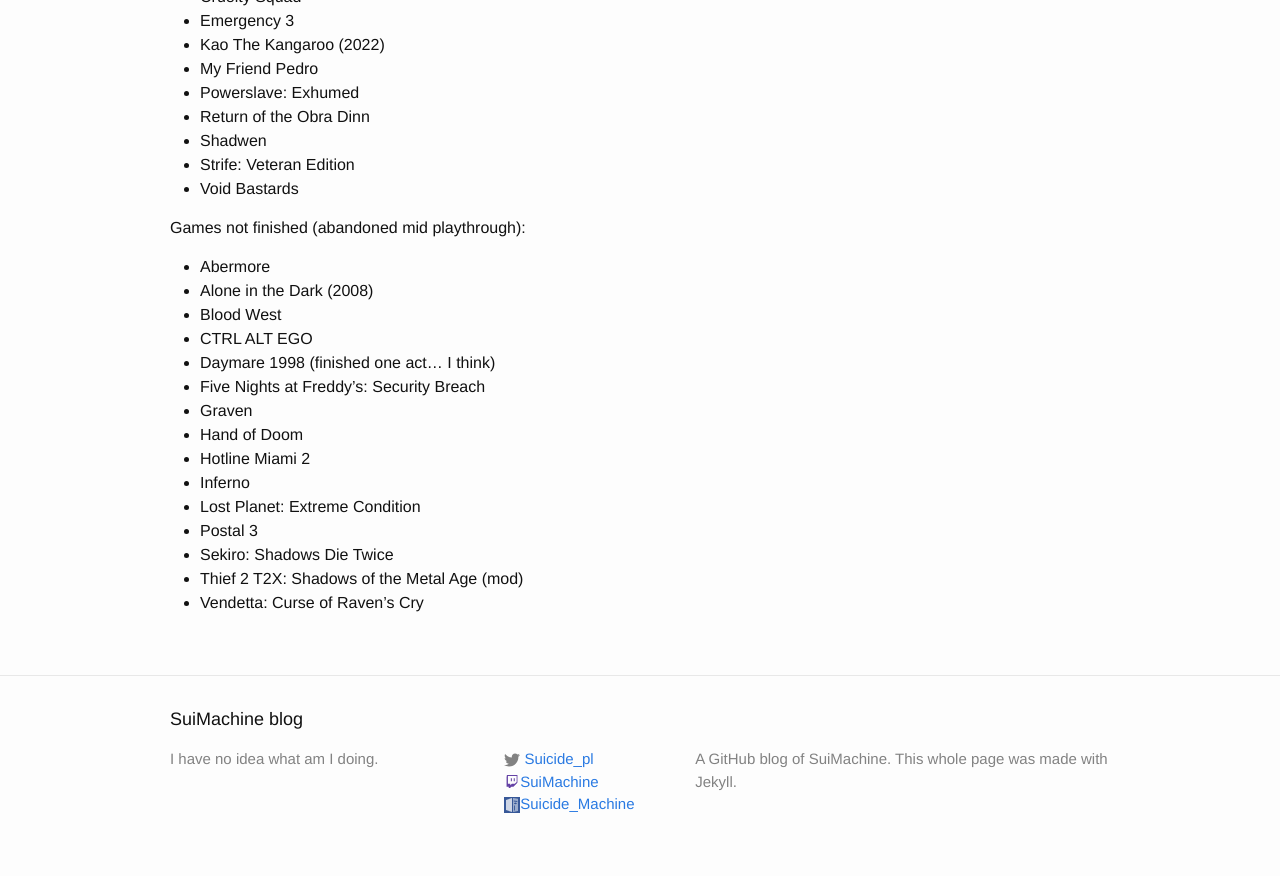
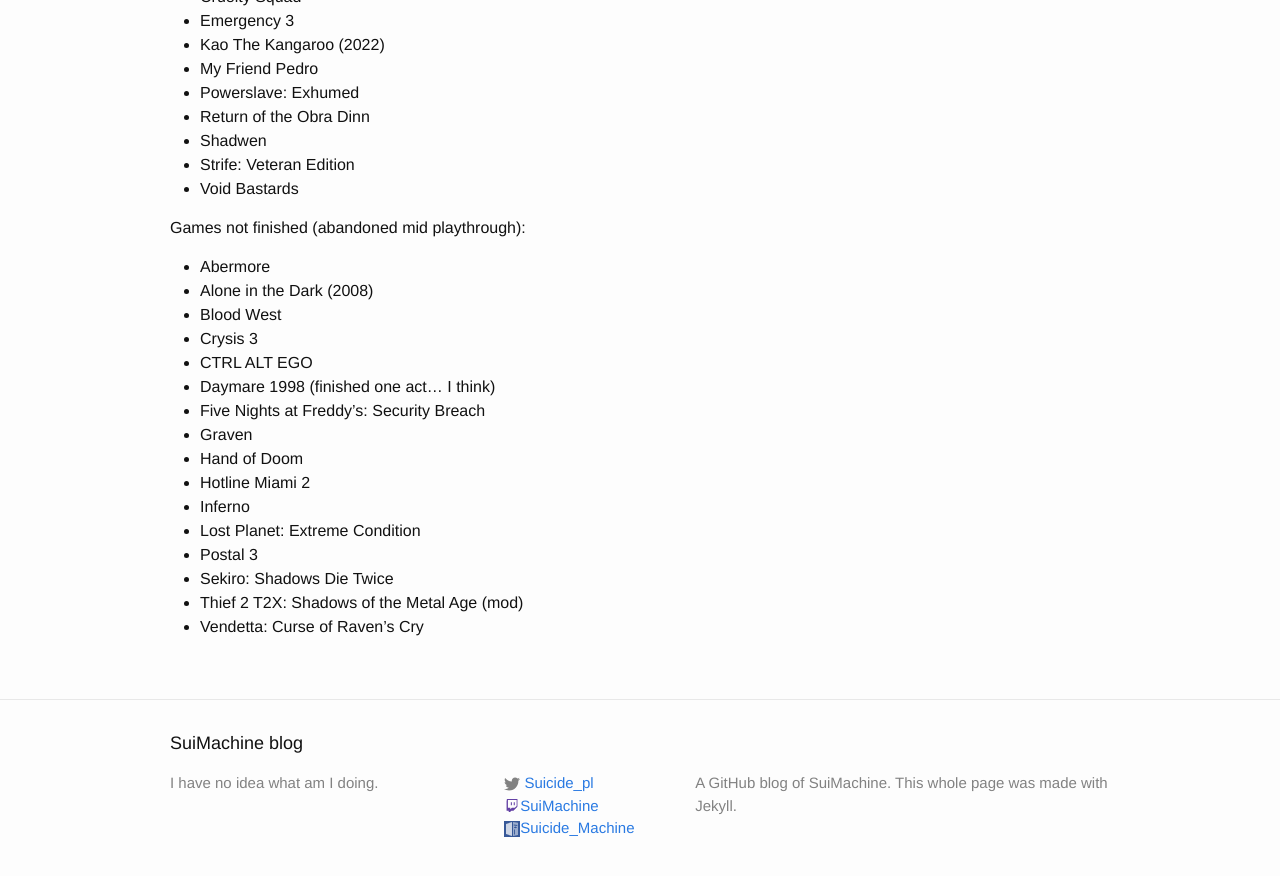
Before and after one commit to SuiMachine/SuiMachine.github.io, a Jekyll site: the page built from games_streamed.md, in a window 1280 px wide and 900 px high, scrolled down 3632 px. Shown: the top 876 px of the window. Built offline with Jekyll 4.4.1, drawn with Linux system fonts in a browser that asks for light colours.

Commit message:
And that

```diff
--- a/games_streamed.md
+++ b/games_streamed.md
@@ -161,6 +161,7 @@
 * Abermore
 * Alone in the Dark (2008)
 * Blood West
+* Crysis 3
 * CTRL ALT EGO
 * Daymare 1998 (finished one act... I think)
 * Five Nights at Freddy's: Security Breach
```
